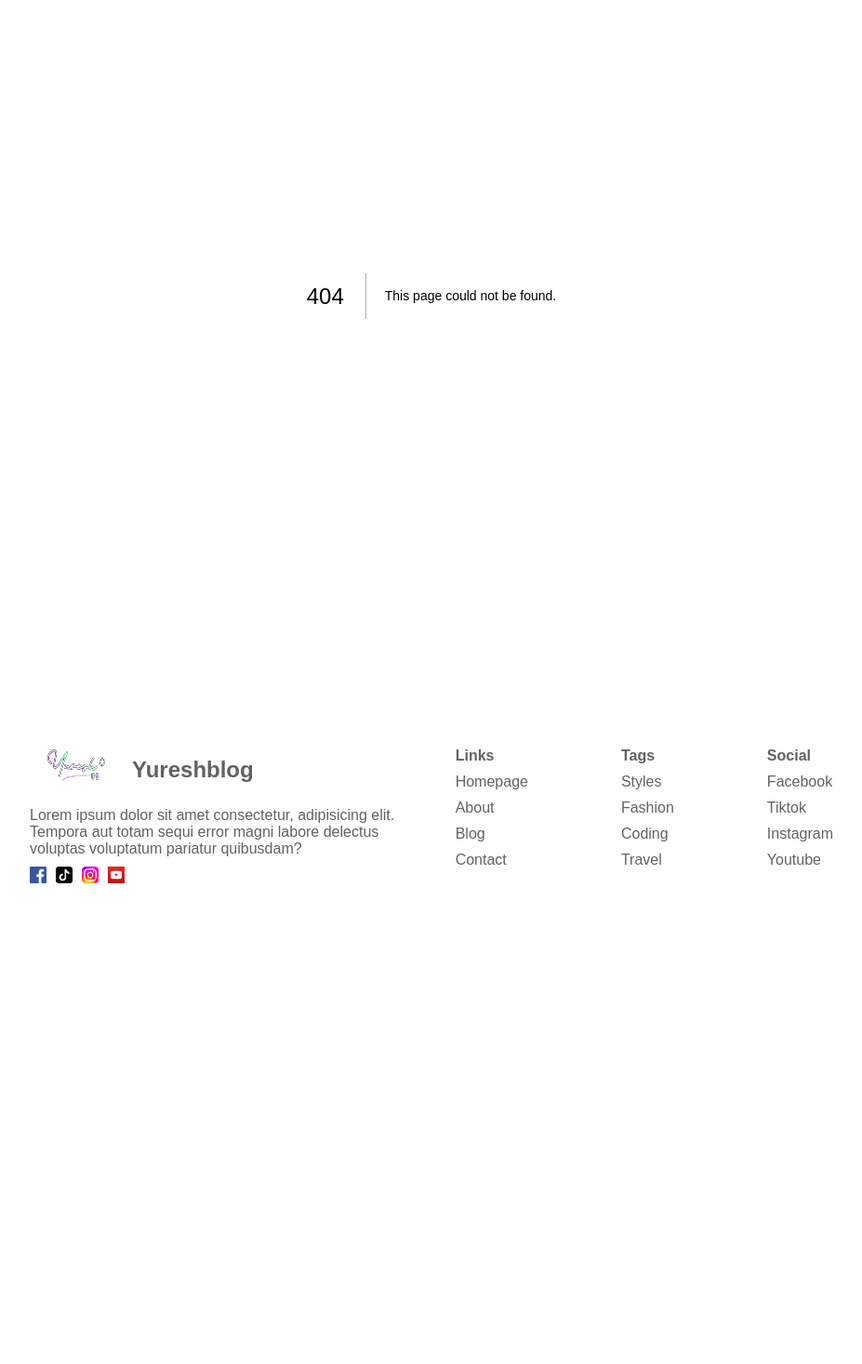
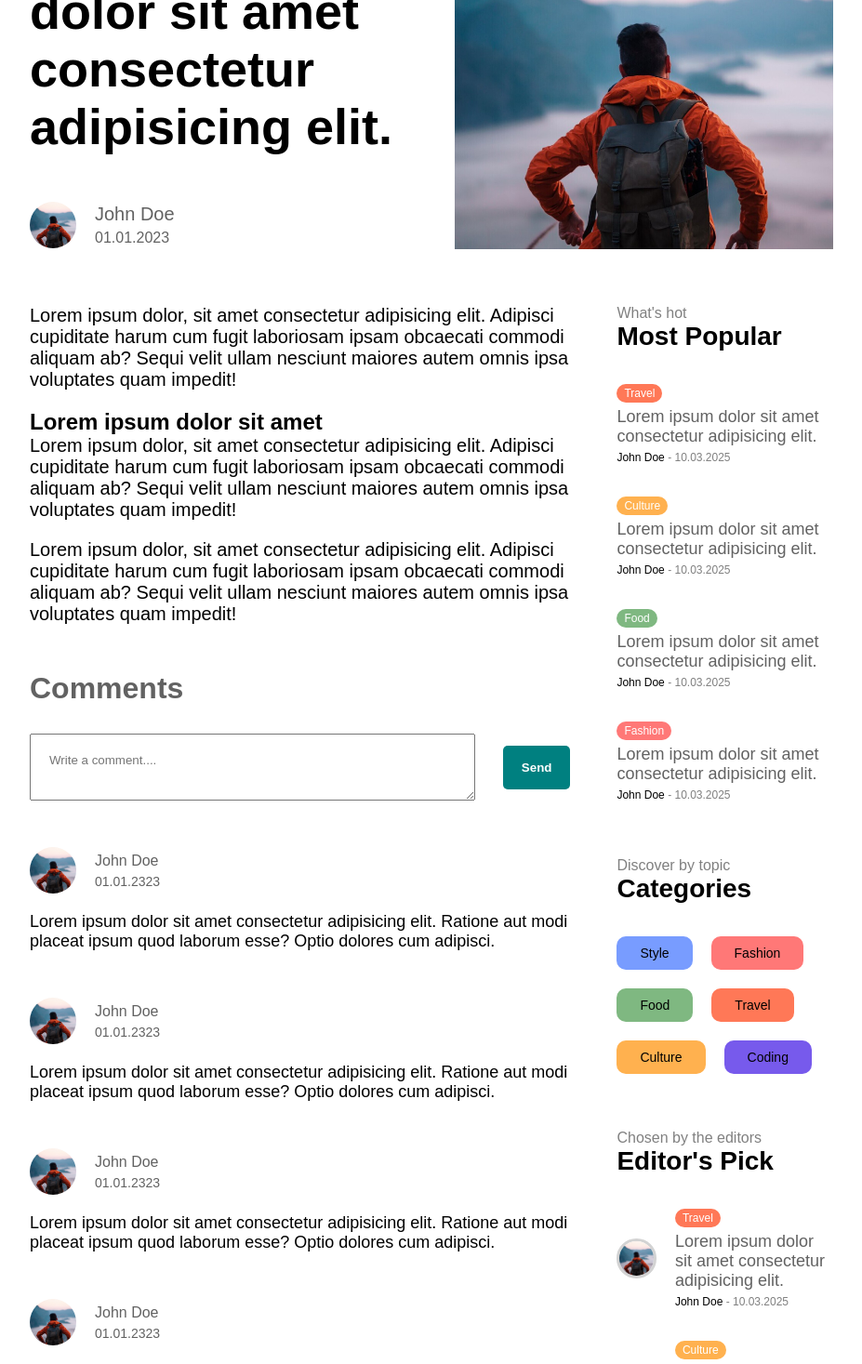
Before and after one commit to YureshMajhi/next-blog, a Next.js app: page /About in a window 1280 px wide. Before the commit this address had no page. Shown: the part 182-1649 px from the top of the page at 93% size, without its empty margins (176-1103 px from the left). Before the commit the page ends 1152 px from the top, so only its background shows below. Built offline with nearby package versions, Linux system fonts and the light colour scheme.

Commit message:
Single post page and comment section

```diff
--- /dev/null
+++ b/src/app/[slug]/page.jsx
@@ -0,0 +1,62 @@
+import Menu from "@/components/menu/Menu";
+import styles from "./singlePage.module.css";
+import Image from "next/image";
+import Comments from "@/components/comments/comments";
+
+const singlePage = () => {
+  return (
+    <div className={styles.container}>
+      <div className={styles.infoContainer}>
+        <div className={styles.textContainer}>
+          <h1 className={styles.title}>
+            Lorem ipsum, dolor sit amet consectetur adipisicing elit.
+          </h1>
+          <div className={styles.user}>
+            <div className={styles.userImageContainer}>
+              <Image src={"/p1.jpg"} alt="_" fill className={styles.avatar} />
+            </div>
+
+            <div className={styles.userTextContainer}>
+              <span className={styles.username}>John Doe</span>
+              <span className={styles.date}>01.01.2023</span>
+            </div>
+          </div>
+        </div>
+        <div className={styles.imageContainer}>
+          <Image src={"/p1.jpg"} alt="_" fill className={styles.image} />
+        </div>
+      </div>
+      <div className={styles.content}>
+        <div className={styles.post}>
+          <div className={styles.description}>
+            <p>
+              Lorem ipsum dolor, sit amet consectetur adipisicing elit. Adipisci
+              cupiditate harum cum fugit laboriosam ipsam obcaecati commodi
+              aliquam ab? Sequi velit ullam nesciunt maiores autem omnis ipsa
+              voluptates quam impedit!
+            </p>
+            <h2>Lorem ipsum dolor sit amet</h2>
+            <p>
+              Lorem ipsum dolor, sit amet consectetur adipisicing elit. Adipisci
+              cupiditate harum cum fugit laboriosam ipsam obcaecati commodi
+              aliquam ab? Sequi velit ullam nesciunt maiores autem omnis ipsa
+              voluptates quam impedit!
+            </p>
+            <p>
+              Lorem ipsum dolor, sit amet consectetur adipisicing elit. Adipisci
+              cupiditate harum cum fugit laboriosam ipsam obcaecati commodi
+              aliquam ab? Sequi velit ullam nesciunt maiores autem omnis ipsa
+              voluptates quam impedit!
+            </p>
+          </div>
+          <div className={styles.comment}>
+            <Comments />
+          </div>
+        </div>
+        <Menu />
+      </div>
+    </div>
+  );
+};
+
+export default singlePage;
--- /dev/null
+++ b/src/app/[slug]/singlePage.module.css
@@ -0,0 +1,100 @@
+.container {
+}
+
+.infoContainer {
+  display: flex;
+  align-items: center;
+  gap: 50px;
+}
+
+.textContainer {
+  flex: 1;
+}
+
+.title {
+  font-size: 64px;
+  margin-bottom: 50px;
+}
+
+.user {
+  display: flex;
+  align-items: center;
+  gap: 20px;
+}
+
+.userImageContainer {
+  width: 50px;
+  height: 50px;
+  position: relative;
+}
+
+.avatar {
+  border-radius: 50%;
+  object-fit: cover;
+}
+
+.userTextContainer {
+  display: flex;
+  flex-direction: column;
+  gap: 5px;
+  color: var(--softTextColor);
+}
+
+.username {
+  font-size: 20px;
+  font-weight: 500;
+}
+
+.imageContainer {
+  flex: 1;
+  height: 350px;
+  position: relative;
+}
+
+.image {
+  object-fit: cover;
+}
+
+.content {
+  display: flex;
+  gap: 50px;
+}
+
+.post {
+  flex: 5;
+  margin-top: 60px;
+}
+
+.description p {
+  font-size: 20px;
+  font-weight: 300;
+  margin-bottom: 20px;
+}
+
+@media screen and (max-width: 1536px) {
+  .title {
+    font-size: 54px;
+  }
+}
+
+@media screen and (max-width: 1280px) {
+  .title {
+    font-size: 54px;
+  }
+}
+
+@media screen and (max-width: 1024px) {
+  .imageContainer {
+    display: none;
+  }
+}
+
+@media screen and (max-width: 640px) {
+  .title {
+    font-size: 36px;
+  }
+
+  .description {
+    font-size: 18px;
+  }
+}
--- /dev/null
+++ b/src/components/comments/Comments.jsx
@@ -0,0 +1,124 @@
+import Link from "next/link";
+import styles from "./comments.module.css";
+import Image from "next/image";
+
+const Comments = () => {
+  const status = "authenticated";
+
+  return (
+    <div className={styles.container}>
+      <h1 className={styles.title}>Comments</h1>
+      {status ? (
+        <div className={styles.write}>
+          <textarea
+            placeholder="Write a comment...."
+            className={styles.input}
+          />
+          <button className={styles.button}>Send</button>
+        </div>
+      ) : (
+        <Link href={"/login"}>Login to write a comment</Link>
+      )}
+
+      <div className={styles.comments}>
+        <div className={styles.comment}>
+          <div className={styles.user}>
+            <Image
+              src={"/p1.jpg"}
+              className={styles.image}
+              alt="_"
+              width={50}
+              height={50}
+            />
+            <div className={styles.userInfo}>
+              <span className={styles.username}>John Doe</span>
+              <span className={styles.date}>01.01.2323</span>
+            </div>
+          </div>
+          <p className={styles.desc}>
+            Lorem ipsum dolor sit amet consectetur adipisicing elit. Ratione aut
+            modi placeat ipsum quod laborum esse? Optio dolores cum adipisci.
+          </p>
+        </div>
+        <div className={styles.comment}>
+          <div className={styles.user}>
+            <Image
+              src={"/p1.jpg"}
+              className={styles.image}
+              alt="_"
+              width={50}
+              height={50}
+            />
+            <div className={styles.userInfo}>
+              <span className={styles.username}>John Doe</span>
+              <span className={styles.date}>01.01.2323</span>
+            </div>
+          </div>
+          <p className={styles.desc}>
+            Lorem ipsum dolor sit amet consectetur adipisicing elit. Ratione aut
+            modi placeat ipsum quod laborum esse? Optio dolores cum adipisci.
+          </p>
+        </div>
+        <div className={styles.comment}>
+          <div className={styles.user}>
+            <Image
+              src={"/p1.jpg"}
+              className={styles.image}
+              alt="_"
+              width={50}
+              height={50}
+            />
+            <div className={styles.userInfo}>
+              <span className={styles.username}>John Doe</span>
+              <span className={styles.date}>01.01.2323</span>
+            </div>
+          </div>
+          <p className={styles.desc}>
+            Lorem ipsum dolor sit amet consectetur adipisicing elit. Ratione aut
+            modi placeat ipsum quod laborum esse? Optio dolores cum adipisci.
+          </p>
+        </div>
+        <div className={styles.comment}>
+          <div className={styles.user}>
+            <Image
+              src={"/p1.jpg"}
+              className={styles.image}
+              alt="_"
+              width={50}
+              height={50}
+            />
+            <div className={styles.userInfo}>
+              <span className={styles.username}>John Doe</span>
+              <span className={styles.date}>01.01.2323</span>
+            </div>
+          </div>
+          <p className={styles.desc}>
+            Lorem ipsum dolor sit amet consectetur adipisicing elit. Ratione aut
+            modi placeat ipsum quod laborum esse? Optio dolores cum adipisci.
+          </p>
+        </div>
+        <div className={styles.comment}>
+          <div className={styles.user}>
+            <Image
+              src={"/p1.jpg"}
+              className={styles.image}
+              alt="_"
+              width={50}
+              height={50}
+            />
+            <div className={styles.userInfo}>
+              <span className={styles.username}>John Doe</span>
+              <span className={styles.date}>01.01.2323</span>
+            </div>
+          </div>
+          <p className={styles.desc}>
+            Lorem ipsum dolor sit amet consectetur adipisicing elit. Ratione aut
+            modi placeat ipsum quod laborum esse? Optio dolores cum adipisci.
+          </p>
+        </div>
+      </div>
+    </div>
+  );
+};
+
+export default Comments;
--- /dev/null
+++ b/src/components/comments/comments.module.css
@@ -0,0 +1,70 @@
+.container {
+  margin-top: 50px;
+}
+
+.title {
+  color: var(--softTextColor);
+  margin-bottom: 30px;
+}
+
+.write {
+  display: flex;
+  align-items: center;
+  justify-content: space-between;
+  gap: 30px;
+}
+
+.input {
+  padding: 20px;
+  width: 100%;
+}
+
+.button {
+  padding: 16px 20px;
+  background-color: teal;
+  color: white;
+  font-weight: bold;
+  border: none;
+  border-radius: 5px;
+  cursor: pointer;
+}
+
+.comments {
+  margin-top: 50px;
+}
+
+.comment {
+  margin-bottom: 50px;
+}
+
+.user {
+  display: flex;
+  align-items: center;
+  gap: 20px;
+  margin-bottom: 20px;
+}
+
+.image {
+  border-radius: 50%;
+  object-fit: cover;
+}
+
+.userInfo {
+  display: flex;
+  flex-direction: column;
+  gap: 5px;
+  color: var(--softTextColor);
+}
+
+.username {
+  font-weight: 500;
+}
+
+.date {
+  font-size: 14px;
+}
+
+.desc {
+  font-size: 18px;
+  font-weight: 300;
+}
```
